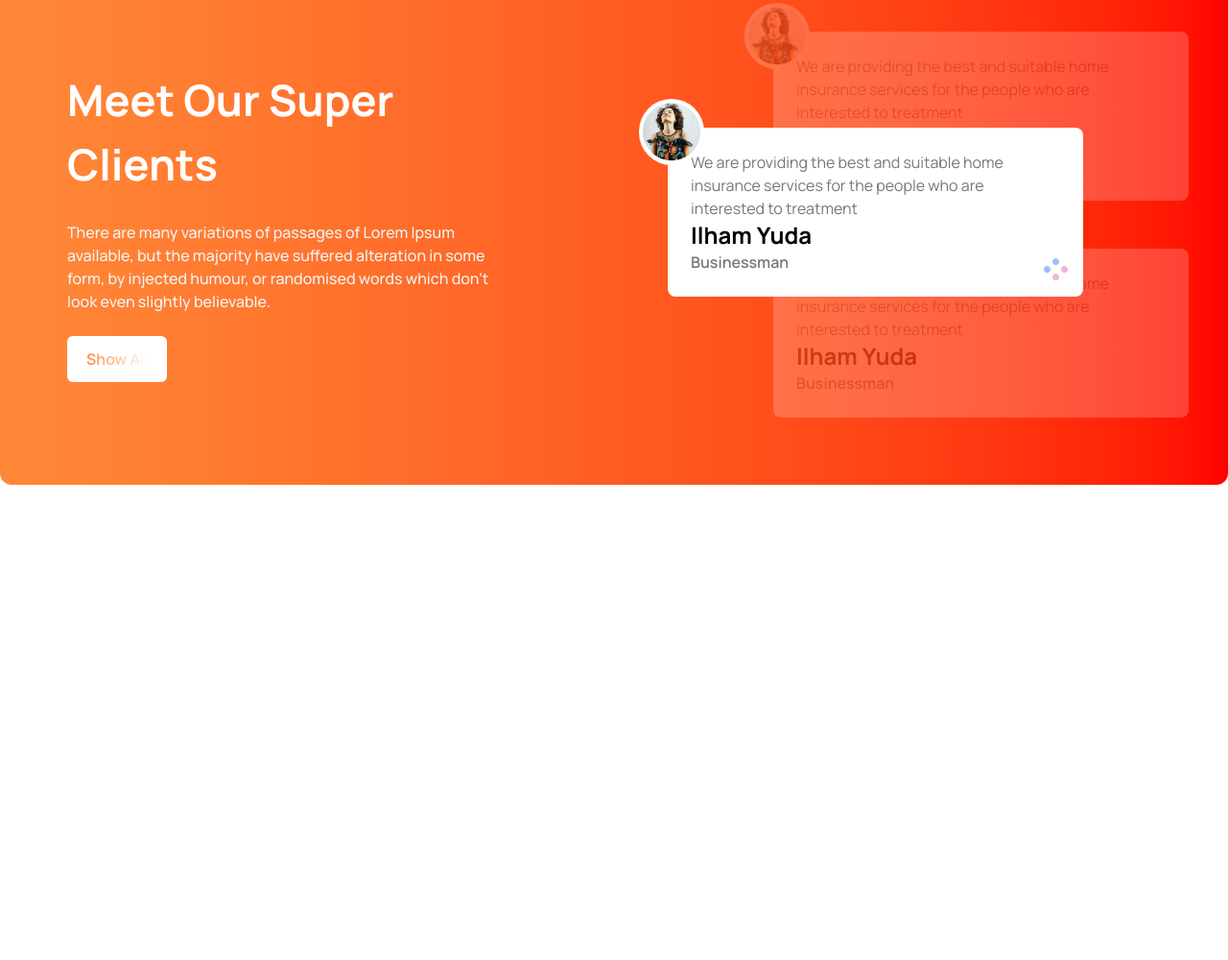
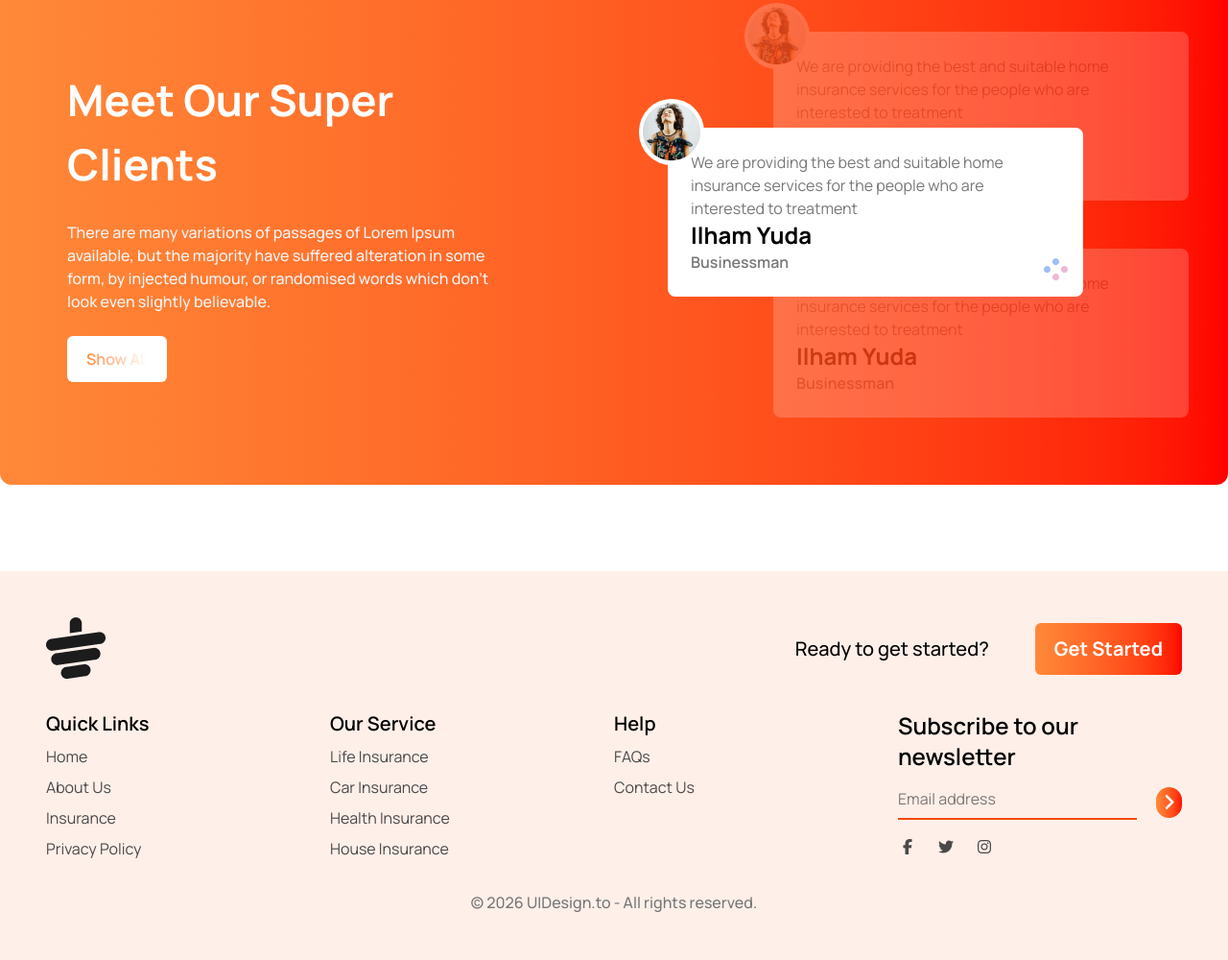
Before and after one commit to Redwanhossain200/tea-house-tailwind-project, a plain HTML site: page index.html in a window 1280 px wide. Shown: the part 1828-2828 px from the top of the page at 96% size. Before the commit the page ends 2423 px from the top, so only its background shows below. Drawn offline with nearby package versions, Linux system fonts and the light colour scheme.

Commit message:
add some sections

```diff
--- a/index.html
+++ b/index.html
@@ -97,7 +97,7 @@
   </section>
 
   <!-- Description Section  -->
-  <section class="container mx-auto grid grid-cols-1 md:grid-cols-2 gap-8 mb-[90px]">
+  <section class="container mx-auto grid grid-cols-1 lg:grid-cols-2 gap-[100px] lg:gap-8 mb-[90px]">
 
     <div class="description-left gap-[30px] grid grid-cols-2 grid-rows-3">
       <div class="rounded-md bg-linear-to-b from-[#F4F4F4] to-[#F4F4F4]"></div>
@@ -191,6 +191,64 @@
       </div>
     </div>
   </section>
+
+  <!-- Footer section  -->
+  <footer class="bg-[#ffefe9] p-12">
+    <div class="container mx-auto space-y-8">
+      <!-- Footer top  -->
+      <div class="flex justify-between">
+        <img src="./images/cup.png" alt="">
+        <div class="flex items-center gap-12">
+          <p class="font-medium text-[20px]">Ready to get started?</p>
+          <button
+            class="py-3 px-5 font-bold text-[20px] rounded-md text-white bg-linear-to-r from-[#FF8938] to-[#FF0000] cursor-pointer">Get
+            Started</button>
+        </div>
+      </div>
+
+      <!-- Footer Links  -->
+      <div class="grid grid-cols-4">
+        <ul class="space-y-2">
+          <li class="font-semibold text-xl">Quick Links</li>
+          <li class="text-[#494949]"><a href="">Home</a></li>
+          <li class="text-[#494949]"><a href="">About Us</a></li>
+          <li class="text-[#494949]"><a href="">Insurance</a></li>
+          <li class="text-[#494949]"><a href="">Privacy Policy</a></li>
+        </ul>
+        <ul class="space-y-2">
+          <li class="font-semibold text-xl">Our Service</li>
+          <li class="text-[#494949]"><a href="">Life Insurance</a></li>
+          <li class="text-[#494949]"><a href="">Car Insurance</a></li>
+          <li class="text-[#494949]"><a href="">Health Insurance</a></li>
+          <li class="text-[#494949]"><a href="">House Insurance</a></li>
+        </ul>
+        <ul class="space-y-2">
+          <li class="font-semibold text-xl">Help</li>
+          <li class="text-[#494949]"><a href="">FAQs</a></li>
+          <li class="text-[#494949]"><a href="">Contact Us</a></li>
+        </ul>
+        <div class="space-y-4">
+          <h2 class="text-2xl font-semibold">Subscribe to our<br>newsletter</h2>
+          <div class="flex gap-5">
+            <input type="email" name="email" id="email" placeholder="Email address"
+              class="border-b-2 border-y-orange-600 pb-2 outline-none w-full">
+            <button
+              class="h-8 w-8 font-bold text-xl rounded-full text-white bg-linear-to-r from-[#FF8938] to-[#FF0000] cursor-pointer"
+              name="email"><i class="fa-solid fa-angle-right"></i></button>
+          </div>
+          <div class="flex gap-5">
+            <span class="text-[#494949] cursor-pointer"><i class="fa-brands fa-facebook-f"></i></span>
+            <span class="text-[#494949] cursor-pointer"><i class="fa-brands fa-twitter"></i></span>
+            <span class="text-[#494949] cursor-pointer"><i class="fa-brands fa-instagram"></i></span>
+          </div>
+        </div>
+      </div>
+
+      <!-- Footer Bottom  -->
+      <p class="text-[#777777] text-center font-medium">&copy; 2026 UIDesign.to - All rights
+        reserved.</p>
+    </div>
+  </footer>
 </body>
 
 </html>
```
